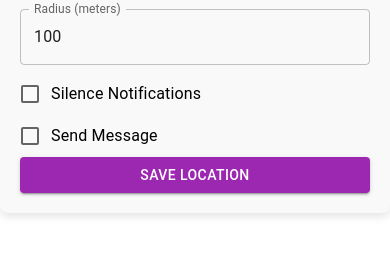
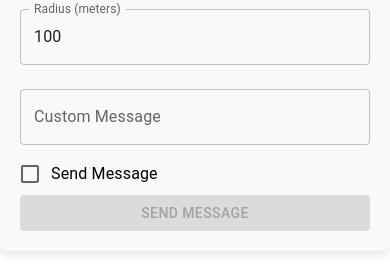
Before and after one commit to programlearner1/Phone-autosilence, a React (Create React App) app in the folder geo-fence-app/: page / in a window 390 px wide. Shown: the part 654-918 px from the top of the page. Before the commit the page ends 883 px from the top, so only its background shows below. Built offline with nearby package versions, Linux system fonts and the light colour scheme; a small style sheet from the web is missing.

Commit message:
trying the phone silent mode

```diff
--- a/geo-fence-app/package.json
+++ b/geo-fence-app/package.json
@@ -15,6 +15,7 @@
     "react": "^18.0.0",
     "react-dom": "^18.0.0",
     "react-leaflet": "^4.2.1",
+    "react-native-volume-manager": "^2.0.8",
     "react-router-dom": "^7.1.1",
     "react-scripts": "^5.0.1",
     "react-spring": "^9.7.5",
@@ -46,6 +47,7 @@
   },
   "devDependencies": {
     "@babel/plugin-proposal-private-property-in-object": "^7.21.11",
+    "@react-native-community/cli": "^15.1.3",
     "@testing-library/jest-dom": "^6.6.3",
     "@testing-library/react": "^16.1.0",
     "@types/jest": "^29.5.14",
--- a/geo-fence-app/src/components/LocationForm.tsx
+++ b/geo-fence-app/src/components/LocationForm.tsx
@@ -1,11 +1,11 @@
-import React, { useState, useEffect, useRef } from "react";
+import React, { useState, useRef } from "react";
 import { Button, TextField, Checkbox, FormControlLabel, CircularProgress } from "@mui/material";
 import { MapContainer, TileLayer, Marker, Popup, Circle } from "react-leaflet";
 import "leaflet/dist/leaflet.css";
 import L from "leaflet";
 import "./LocationForm.css";
 
-// Define a custom Leaflet icon to use for the marker
+// Define a custom Leaflet icon
 const defaultIcon = new L.Icon({
   iconRetinaUrl: "https://unpkg.com/leaflet@1.9.4/dist/images/marker-icon-2x.png",
   iconUrl: "https://unpkg.com/leaflet@1.9.4/dist/images/marker-icon.png",
@@ -22,16 +22,17 @@ const LocationForm: React.FC = () => {
     latitude: 0,
     longitude: 0,
     address: "",
-    radius: 100, // Default radius in meters
+    radius: 100,
     silence: false,
     sendMsg: false,
+    message: "",
     recipients: [],
   });
   const [loading, setLoading] = useState(false);
   const [error, setError] = useState<string | null>(null);
   const mapRef = useRef<any>(null);
 
-  // Function to fetch address from latitude and longitude using OpenCage API
+  // Function to fetch address
   const fetchAddress = async (lat: number, lng: number) => {
     try {
       const response = await fetch(
@@ -48,7 +49,7 @@ const LocationForm: React.FC = () => {
     }
   };
 
-  // Function to get the user's current location
+  // Function to get user's current location
   const getCurrentLocation = () => {
     setLoading(true);
     setError(null);
@@ -59,7 +60,7 @@ const LocationForm: React.FC = () => {
           setLocation((prev) => ({ ...prev, latitude, longitude }));
           fetchAddress(latitude, longitude);
           if (mapRef.current) {
-            mapRef.current.setView([latitude, longitude], 16); // Move map to new location and zoom in
+            mapRef.current.setView([latitude, longitude], 16);
           }
         } else {
           setError("Location accuracy is too low. Please try again.");
@@ -74,11 +75,20 @@ const LocationForm: React.FC = () => {
     );
   };
 
-  // Function to handle marker drag event and update the location state
+  // Handle marker drag event
   const handleMarkerDragEnd = (e: any) => {
     const { lat, lng } = e.target.getLatLng();
     setLocation((prev) => ({ ...prev, latitude: lat, longitude: lng }));
     fetchAddress(lat, lng);
+  };
+
+  // Function to send custom message to selected contacts
+  const sendMessage = () => {
+    if (location.sendMsg && location.recipients.length > 0) {
+      location.recipients.forEach((contact) => {
+        console.log(`Sending message to ${contact}: ${location.message}`);
+      });
+    }
   };
 
   return (
@@ -97,7 +107,6 @@ const LocationForm: React.FC = () => {
           <Marker position={[location.latitude, location.longitude]} draggable eventHandlers={{ dragend: handleMarkerDragEnd }}>
             <Popup>Latitude: {location.latitude} <br /> Longitude: {location.longitude}</Popup>
           </Marker>
-          {/* Visual representation of the location radius */}
           <Circle center={[location.latitude, location.longitude]} radius={location.radius} color="blue" />
         </MapContainer>
       </div>
@@ -109,9 +118,14 @@ const LocationForm: React.FC = () => {
         <TextField label="Address" value={location.address} variant="outlined" fullWidth disabled margin="normal" />
         <TextField label="Radius (meters)" type="number" variant="outlined" fullWidth margin="normal"
           value={location.radius} onChange={(e) => setLocation((prev) => ({ ...prev, radius: parseInt(e.target.value, 10) }))} />
-        <FormControlLabel control={<Checkbox checked={location.silence} onChange={(e) => setLocation((prev) => ({ ...prev, silence: e.target.checked }))} />} label="Silence Notifications" />
-        <FormControlLabel control={<Checkbox checked={location.sendMsg} onChange={(e) => setLocation((prev) => ({ ...prev, sendMsg: e.target.checked }))} />} label="Send Message" />
-        <Button type="submit" variant="contained" color="secondary">Save Location</Button>
+        <TextField label="Custom Message" value={location.message} onChange={(e) => setLocation((prev) => ({ ...prev, message: e.target.value }))} variant="outlined" fullWidth margin="normal" />
+        <FormControlLabel
+          control={<Checkbox checked={location.sendMsg} onChange={(e) => setLocation((prev) => ({ ...prev, sendMsg: e.target.checked }))} />}
+          label="Send Message"
+        />
+        <Button type="button" variant="contained" color="secondary" onClick={sendMessage} disabled={!location.sendMsg}>
+          Send Message
+        </Button>
       </form>
     </div>
   );
```
Also changed, not shown: 2 other files (tests, documents, lock files or other folders).
